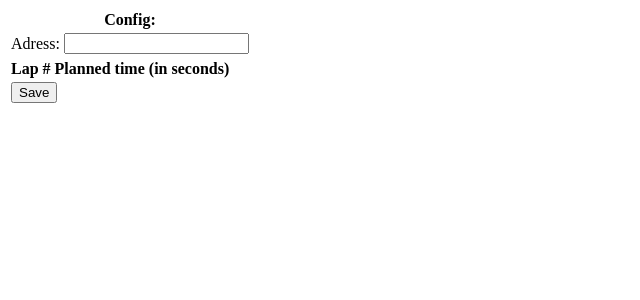
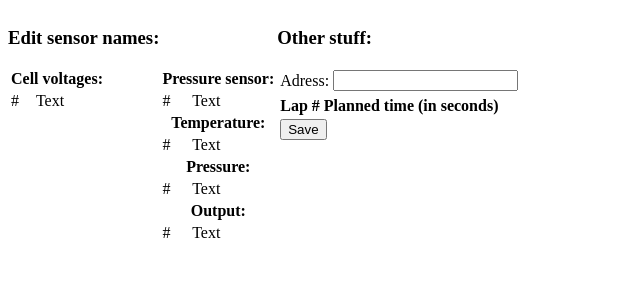
Before and after one commit to StianF/ecomarathon, a PHP site: page /config.php in a window 1280 px wide. Shown: the top 300 px of the page, without its empty margins (0-640 px from the left). Run offline with PHP 8.4, Linux system fonts and the light colour scheme; data that the repository does not hold is empty; a stand-in replaces the project's code that opens the database connection.

Commit message:
More config

```diff
--- a/config.php
+++ b/config.php
@@ -44,14 +44,72 @@ if(isset($_POST[laps])){
 		mysql_query("UPDATE laps SET planned_time = ".$val." WHERE id = ".$key);
 	}
 }
+if(isset($_POST[sensor])){
+	foreach($_POST[sensor] as $key => $val){
+		foreach($_POST[sensor][$key] as $n => $name){
+			mysql_query("UPDATE type_sensor SET name='".$name."' WHERE n = ".$n." AND type_id = ".$key);
+		}
+	}
+}
 $config = mysql_query("SELECT * FROM config");
 //mysql_query("INSERT INTO config VALUES('http://org.ntnu.no/eitecov11/values2.php', NULL)");
 $config = mysql_fetch_assoc($config);
 $laps = mysql_query("SELECT * FROM laps");
 ?>
 		<form method="post">
+			<div style="float:left">
+			<h3>Edit sensor names:</h3>
 			<table>
-				<tr><th colspan=2>Config:</th></tr>
+				<tr><th colspan="2">Cell voltages:</th></tr>
+				<tr><td>#</td><td>Text</td></tr>
+				<?PHP
+				$names = mysql_query("SELECT * FROM type_sensor WHERE type_id = 0");
+				while($name = mysql_fetch_assoc($names)){
+					echo "<tr><td>".$name[n]."</td><td><input type=\"text\" name=\"sensor[".$name[type_id]."][".$name[n]."]\" value=\"".$name[name]."\"></td></tr>";
+				}
+				?>
+			</table>
+			</div>
+			<div style="float:left">
+			<h3>&nbsp;</h3>
+			<table>
+				<tr><th colspan="2">Pressure sensor:</th></tr>
+				<tr><td>#</td><td>Text</td></tr>
+				<?PHP
+				$names = mysql_query("SELECT * FROM type_sensor WHERE type_id = 1");
+				while($name = mysql_fetch_assoc($names)){
+					echo "<tr><td>".$name[n]."</td><td><input type=\"text\" name=\"sensor[".$name[type_id]."][".$name[n]."]\" value=\"".$name[name]."\"></td></tr>";
+				}
+				?>
+				<tr><th colspan="2">Temperature:</th></tr>
+				<tr><td>#</td><td>Text</td></tr>
+				<?PHP
+				$names = mysql_query("SELECT * FROM type_sensor WHERE type_id = 2");
+				while($name = mysql_fetch_assoc($names)){
+					echo "<tr><td>".$name[n]."</td><td><input type=\"text\" name=\"sensor[".$name[type_id]."][".$name[n]."]\" value=\"".$name[name]."\"></td></tr>";
+				}
+				?>
+				<tr><th colspan="2">Pressure:</th></tr>
+				<tr><td>#</td><td>Text</td></tr>
+				<?PHP
+				$names = mysql_query("SELECT * FROM type_sensor WHERE type_id = 3");
+				while($name = mysql_fetch_assoc($names)){
+					echo "<tr><td>".$name[n]."</td><td><input type=\"text\" name=\"sensor[".$name[type_id]."][".$name[n]."]\" value=\"".$name[name]."\"></td></tr>";
+				}
+				?>
+				<tr><th colspan="2">Output:</th></tr>
+				<tr><td>#</td><td>Text</td></tr>
+				<?PHP
+				$names = mysql_query("SELECT * FROM type_sensor WHERE type_id = 4");
+				while($name = mysql_fetch_assoc($names)){
+					echo "<tr><td>".$name[n]."</td><td><input type=\"text\" name=\"sensor[".$name[type_id]."][".$name[n]."]\" value=\"".$name[name]."\"></td></tr>";
+				}
+				?>
+			</table>
+			</div>
+			<div style="float:left">
+			<h3>Other stuff:</h3>
+			<table>
 				<tr>
 					<td>Adress:</td>
 					<td><input type="text" name="config[adress_for_data]" value="<?PHP echo $config[adress_for_data];?>"></td>
@@ -68,7 +126,8 @@ $laps = mysql_query("SELECT * FROM laps");
 				?>
 				<tr><td colspan=2><input type="submit" value="Save"></td></tr>
 			</table>
-		</form>
+			</div>
+					</form>
 	</body>
 </html>
 <?PHP mysql_close($conn);?>
```
Also changed, not shown: index.php (+40 -19 lines).
